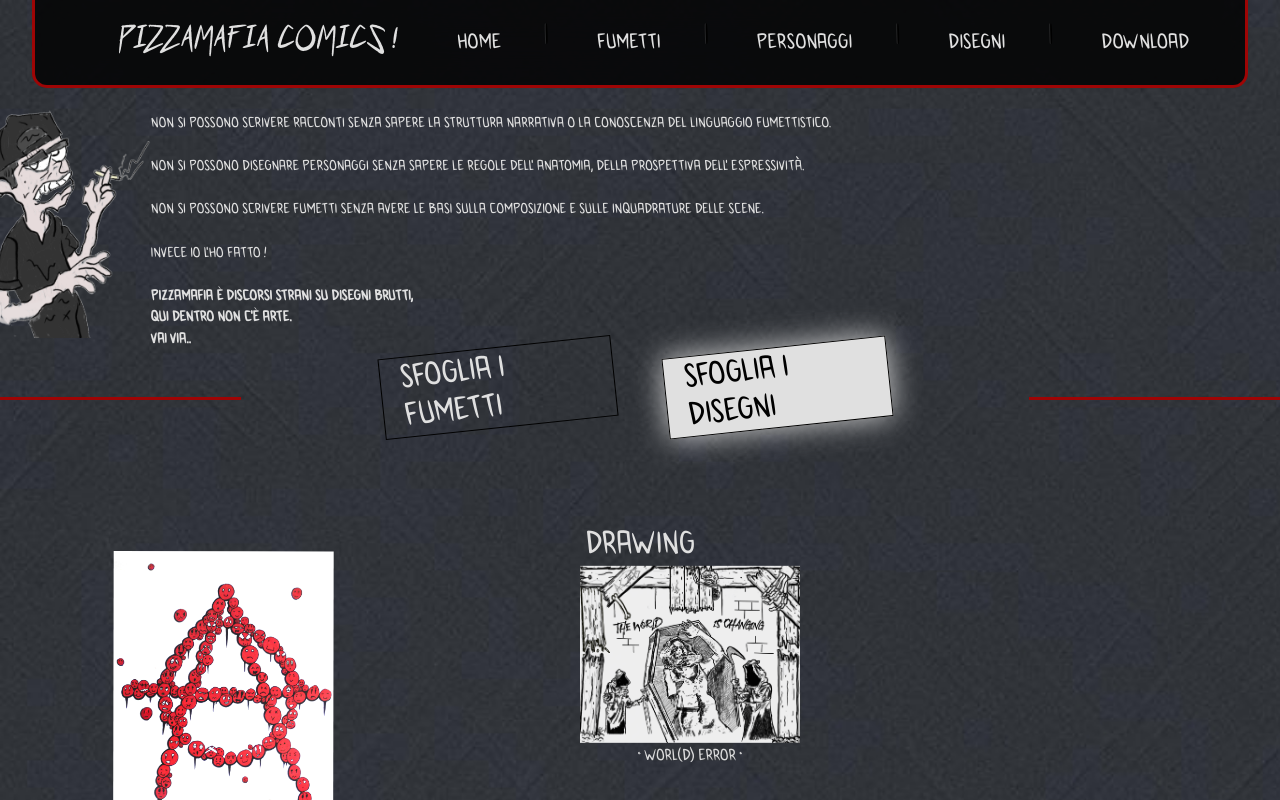
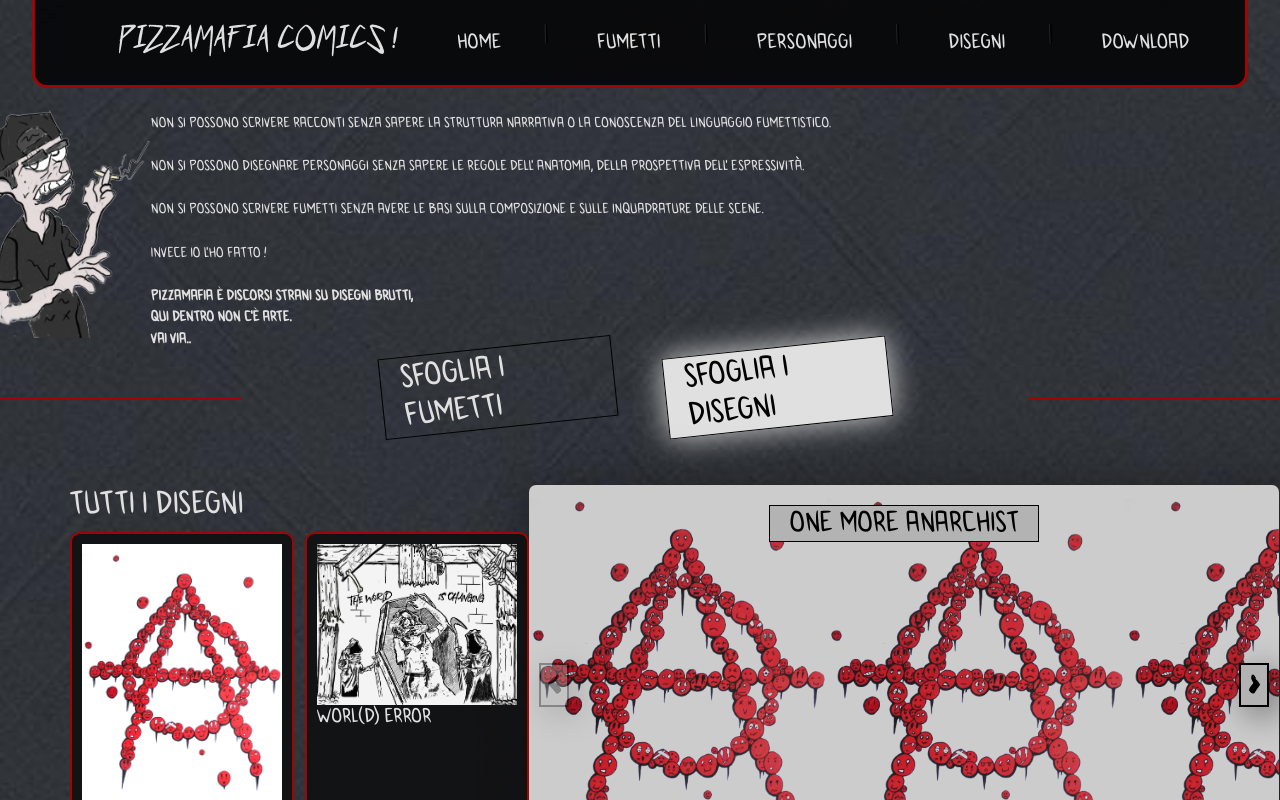
Before and after one commit to Cristiano-Rocchi/pizzamafia-comics-site, a React (Create React App) app: page / in a window 1280 px wide. Both pictures are taken after a click on the element "Sfoglia i Disegni". Shown: the top 800 px of the page. Built offline with nearby package versions, Linux system fonts and the light colour scheme.

Commit message:
add sect drawings in homepage

```diff
--- a/src/components/HomePage/HomePage.jsx
+++ b/src/components/HomePage/HomePage.jsx
@@ -1,4 +1,4 @@
-import React, { useState } from "react";
+import React, { useState, useRef, useEffect } from "react";
 import { Button, Col, Container, Row } from "react-bootstrap";
 import "./HomePage.css";
 import BookIcons from "../../assets/icons/book.png";
@@ -22,12 +22,17 @@ const Homepage = () => {
   const navigate = useNavigate();
   const [swiperInstance, setSwiperInstance] = useState(null);
   const [activeSection, setActiveSection] = useState("comics");
+  const [activeDrawingIndex, setActiveDrawingIndex] = useState(0);
 
   //FUNZIONI
   const handleComicClick = (index) => {
     if (swiperInstance) {
       swiperInstance.slideTo(index);
     }
+  };
+
+  const handleDrawingClick = (index) => {
+    setActiveDrawingIndex(index);
   };
 
   //MODALI CAST E STORYLINE
@@ -55,8 +60,6 @@ const Homepage = () => {
   };
   return (
     <>
-      {/* --------------COMICS------------ */}
-
       <Container className="home-container">
         <Row className="sect-intro">
           <Col xs={4}>
@@ -207,272 +210,28 @@ const Homepage = () => {
             </Col>
           </Row>
         ) : (
-          <Row className="sect-drawings">
+          <Row className="sect-works d-flex justify-content-end">
             {/* --------------DRAWINGS------------ */}
-
-            <h2 className="text-center">drawing</h2>
             <Col xs={12}>
-              {/* FILA 1 */}
-              <div className="container-card-drawing-1 mb-2">
+              <div className="d-flex justify-content-between">
+                <div className="comics-home-container">
+                  <h2>tutti i disegni</h2>
+                  <div className="all-comics">
+                    {DataDrawings.map((element, index) => (
+                      <div
+                        key={index}
+                        className="card-comic"
+                        onClick={() => handleDrawingClick(index)}
+                      >
+                        <img src={element.img} alt={element.titolo} />
+                        <h5>{element.titolo}</h5>
+                      </div>
+                    ))}
+                  </div>
+                </div>
+                <div className="comics-slide-home">
                   <motion.div
-                  className="card-drawing d-flex"
-                  style={{ position: "relative", bottom: "20px" }}
-                  initial={{
-                    x: "100vw",
-                    y: -100,
-                    opacity: 0,
-                    rotate: 15,
-                  }}
-                  animate={{
-                    x: 0,
-                    y: 0,
-                    opacity: 1,
-                    rotate: 0,
-                  }}
-                  transition={{
-                    x: {
-                      type: "spring",
-                      stiffness: 30, // Rigidità
-                      damping: 10, //  Smorzamento
-                      mass: 4, // Massa
-                    },
-                    y: {
-                      type: "keyframes",
-                      values: [-100, 50, -20, 10, 0],
-                      times: [0, 0.3, 0.6, 0.8, 1],
-                      duration: 3,
-                    },
-                    rotate: {
-                      type: "keyframes",
-                      values: [15, -10, 5, -2, 0],
-                      duration: 3,
-                    },
-                    opacity: {
-                      duration: 2,
-                    },
-                  }}
-                >
-                  <div>
-                    <img
-                      src={DataDrawings[0].img}
-                      alt={DataDrawings[0].titolo}
-                    />
-                    <p className="text-center">• {DataDrawings[0].titolo} •</p>
-                  </div>
-                </motion.div>
-                <motion.div
-                  className="card-drawing d-flex"
-                  style={{ position: "relative", top: "50px", left: "50px" }}
-                  initial={{
-                    y: "100vh",
-                    x: 0,
-                    opacity: 0,
-                    rotate: 10,
-                  }}
-                  animate={{
-                    y: 0,
-                    x: 0,
-                    opacity: 1,
-                    rotate: 0,
-                  }}
-                  transition={{
-                    y: {
-                      type: "spring",
-                      stiffness: 30,
-                      damping: 8,
-                      mass: 2,
-                      bounce: 0.6,
-                      delay: 1.5,
-                    },
-                    x: {
-                      type: "keyframes",
-                      values: [0, 15, -10, 5, 0],
-                      times: [0, 0.3, 0.6, 0.8, 1],
-                      duration: 2,
-                      delay: 1.5,
-                    },
-                    rotate: {
-                      type: "spring",
-                      stiffness: 50,
-                      damping: 15,
-                      mass: 1,
-                      delay: 1.5,
-                    },
-                    opacity: {
-                      duration: 1.5,
-                      delay: 1.5,
-                    },
-                  }}
-                >
-                  <div>
-                    <img
-                      src={DataDrawings[1].img}
-                      alt={DataDrawings[1].titolo}
-                    />
-                    <p className="text-center">• {DataDrawings[1].titolo} •</p>
-                  </div>
-                </motion.div>
-
-                <motion.div
-                  className="card-drawing d-flex"
-                  style={{
-                    position: "relative",
-                    top: "70px",
-                    left: "30px",
-                    transformStyle: "preserve-3d",
-                    backfaceVisibility: "hidden",
-                    perspective: 1000,
-                  }}
-                  initial={{
-                    rotateY: 200,
-                    opacity: 0,
-                    scale: 0.8,
-                  }}
-                  animate={{
-                    rotateY: 0,
-                    opacity: 1,
-                    scale: 1,
-                  }}
-                  transition={{
-                    rotateY: {
-                      type: "tween",
-                      ease: "easeOut",
-                      duration: 1.2,
-                      delay: 3,
-                    },
-                    opacity: {
-                      duration: 0.8,
-                      ease: "easeOut",
-                      delay: 2,
-                    },
-                    scale: {
-                      type: "spring",
-                      stiffness: 150,
-                      damping: 10,
-                      delay: 2.2,
-                    },
-                  }}
-                >
-                  <motion.div
-                    style={{
-                      transformOrigin: "center",
-                      backfaceVisibility: "hidden",
-                    }}
-                  >
-                    <div>
-                      <img
-                        src={DataDrawings[2].img}
-                        alt={DataDrawings[2].titolo}
-                      />
-                      <p className="text-center">
-                        • {DataDrawings[2].titolo} •
-                      </p>
-                    </div>
-                  </motion.div>
-                </motion.div>
-              </div>
-
-              {/* FILA 2 */}
-              <div className="container-card-drawing-2 mb-5">
-                <motion.div
-                  className="card-drawing d-flex"
-                  initial={{
-                    x: "100vw",
-                    y: "100vh",
-                    opacity: 0,
-                    rotate: -15,
-                  }}
-                  animate={{
-                    x: 0,
-                    y: 0,
-                    opacity: 1,
-                    rotate: 0,
-                  }}
-                  transition={{
-                    x: {
-                      type: "spring",
-                      stiffness: 20,
-                      damping: 8,
-                      mass: 5,
-                    },
-                    y: {
-                      type: "keyframes",
-                      values: [200, -100, 50, -20, 10, 0],
-                      times: [0, 0.2, 0.4, 0.6, 0.8, 1],
-                      duration: 3,
-                    },
-                    rotate: {
-                      type: "keyframes",
-                      values: [-15, 10, -5, 3, -1, 0],
-                      duration: 3,
-                    },
-                    opacity: {
-                      duration: 2,
-                    },
-                  }}
-                >
-                  <div>
-                    <img
-                      src={DataDrawings[4].img}
-                      alt={DataDrawings[4].titolo}
-                    />
-                    <p className="text-center">• {DataDrawings[4].titolo} •</p>
-                  </div>
-                </motion.div>
-
-                <motion.div
-                  className="card-drawing d-flex"
-                  style={{ position: "relative", top: "20px", right: "150px" }}
-                  initial={{
-                    x: 0,
-                    y: "100vh",
-                    opacity: 0,
-                    rotate: 15,
-                  }}
-                  animate={{
-                    x: 0,
-                    y: 0,
-                    opacity: 1,
-                    rotate: 0,
-                  }}
-                  transition={{
-                    y: {
-                      type: "spring",
-                      stiffness: 30,
-                      damping: 10,
-                      mass: 4,
-                      bounce: 0.6,
-                    },
-                    x: {
-                      type: "keyframes",
-                      values: [0, 20, -15, 10, 0],
-                      times: [0, 0.3, 0.6, 0.8, 1],
-                      duration: 3,
-                    },
-                    rotate: {
-                      type: "keyframes",
-                      values: [15, -10, 5, -2, 0],
-                      duration: 3,
-                    },
-                    opacity: {
-                      duration: 2,
-                    },
-                  }}
-                >
-                  <div>
-                    <img
-                      src={DataDrawings[5].img}
-                      alt={DataDrawings[5].titolo}
-                    />
-                    <p className="text-center">• {DataDrawings[5].titolo} •</p>
-                  </div>
-                </motion.div>
-              </div>
-              {/* FILA 3 */}
-              <div className="container-card-drawing-3 mb-5">
-                <motion.div
-                  className="card-drawing d-flex"
-                  style={{ position: "relative", right: "100px" }}
+                    className="card-home"
                     initial={{ y: -200, opacity: 0 }}
                     animate={{ y: 0, opacity: 1 }}
                     transition={{
@@ -481,113 +240,42 @@ const Homepage = () => {
                       damping: 10,
                     }}
                   >
-                  <div>
-                    <img
-                      src={DataDrawings[6].img}
-                      alt={DataDrawings[6].titolo}
-                    />
-                    <p className="text-center">• {DataDrawings[6].titolo} •</p>
-                  </div>
-                </motion.div>
-                <motion.div
-                  className="card-drawing d-flex"
-                  style={{
-                    position: "relative",
-                    bottom: "30px",
-                    right: "80px",
-                  }}
-                  initial={{
-                    x: "-100vw",
-                    y: "100vh",
-                    opacity: 0,
-                    rotate: -15,
-                  }}
-                  animate={{
-                    x: 0,
-                    y: 0,
-                    opacity: 1,
-                    rotate: 0,
-                  }}
-                  transition={{
-                    x: {
-                      type: "spring",
-                      stiffness: 30,
-                      damping: 10,
-                      mass: 4,
-                      delay: 0.5,
-                    },
-                    y: {
-                      type: "keyframes",
-                      values: [100, -30, 15, -5, 0],
-                      times: [0, 0.3, 0.6, 0.8, 1],
-                      duration: 3,
-                      delay: 0.5,
-                    },
-                    rotate: {
-                      type: "keyframes",
-                      values: [-15, 10, -5, 2, 0],
-                      duration: 3,
-                      delay: 0.5,
-                    },
-                    opacity: {
-                      duration: 2,
-                      delay: 0.5,
-                    },
+                    <Swiper
+                      key={activeDrawingIndex}
+                      className="swiper-home"
+                      navigation={true}
+                      modules={[Navigation]}
+                      allowTouchMove={false}
+                      initialSlide={activeDrawingIndex}
+                      onInit={(swiper) => {
+                        const nextButton = swiper.navigation.nextEl;
+                        const prevButton = swiper.navigation.prevEl;
+                        nextButton.innerHTML = ">";
+                        prevButton.innerHTML = "<";
                       }}
                     >
-                  <div>
-                    <img
-                      src={DataDrawings[7].img}
-                      alt={DataDrawings[7].titolo}
-                    />
-                    <p className="text-center">• {DataDrawings[7].titolo} •</p>
+                      {DataDrawings.map((element, index) => (
+                        <SwiperSlide
+                          key={index}
+                          className="slide-1"
+                          style={{ backgroundImage: `url(${element.img})` }}
+                        >
+                          <div className="slide-header">
+                            <div className="title-header">
+                              <h2>{element.titolo}</h2>
                             </div>
+                          </div>
+                          <div className="slide-body"></div>
+                          <div className="slide-footer">
+                            <p className="comics-info">
+                              {element.anno} | {element.produzione}
+                            </p>
+                          </div>
+                        </SwiperSlide>
+                      ))}
+                    </Swiper>
                   </motion.div>
-
-                <motion.div
-                  className="card-drawing d-flex "
-                  style={{ position: "relative", top: "20px", left: "50px" }}
-                  initial={{
-                    x: "100vw",
-                    y: "100vh",
-                    opacity: 0,
-                    rotate: 30,
-                  }}
-                  animate={{
-                    x: ["100vw", "50vw", "-20vw", "0"],
-                    y: ["100vh", "-20vh", "10vh", "0"],
-                    opacity: 1,
-                    rotate: [30, -10, 5, 0],
-                  }}
-                  transition={{
-                    x: {
-                      type: "keyframes",
-                      duration: 4,
-                      ease: "easeInOut",
-                    },
-                    y: {
-                      type: "keyframes",
-                      duration: 4,
-                      ease: "easeInOut",
-                    },
-                    rotate: {
-                      type: "keyframes",
-                      duration: 4,
-                      ease: "easeInOut",
-                    },
-                    opacity: {
-                      duration: 2,
-                    },
-                  }}
-                >
-                  <div>
-                    <img
-                      src={DataDrawings[8].img}
-                      alt={DataDrawings[8].titolo}
-                    />
-                    <p className="text-center">• {DataDrawings[8].titolo} •</p>
                 </div>
-                </motion.div>
               </div>
             </Col>
           </Row>
```
Lines whose indentation alone changed are shown as unchanged.
